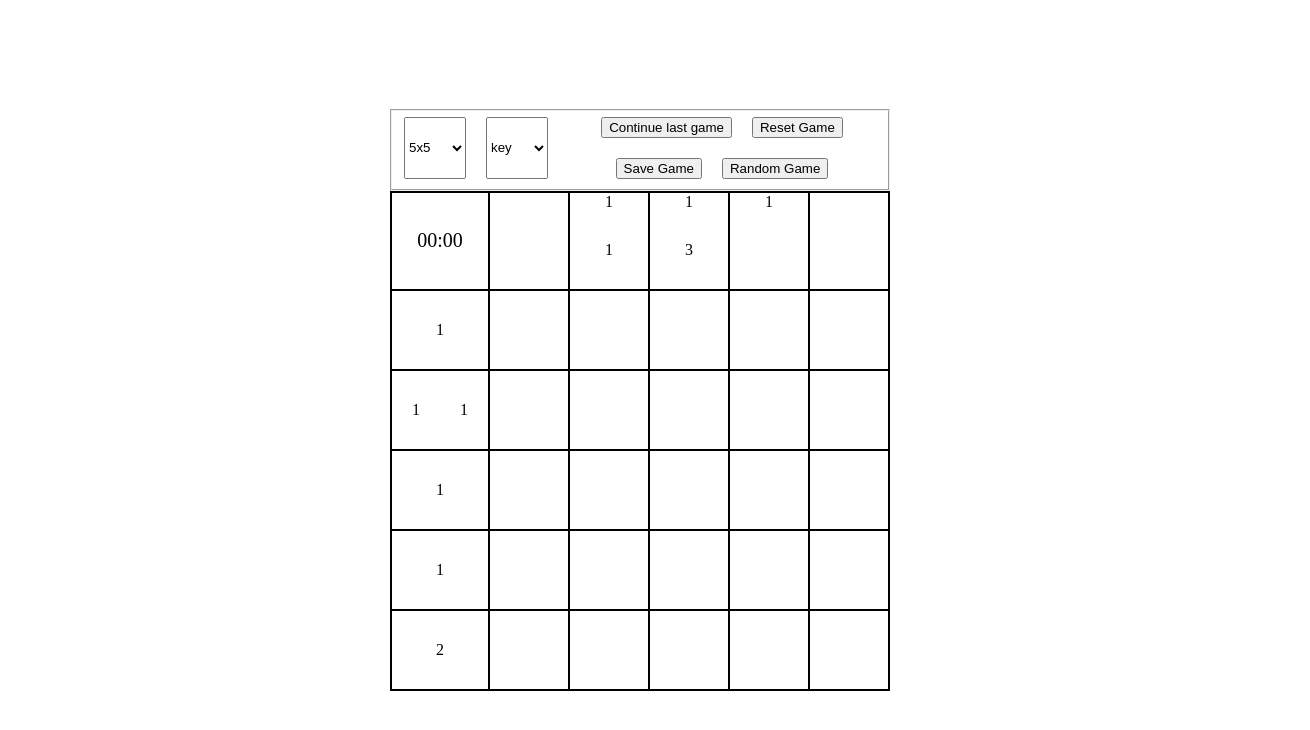
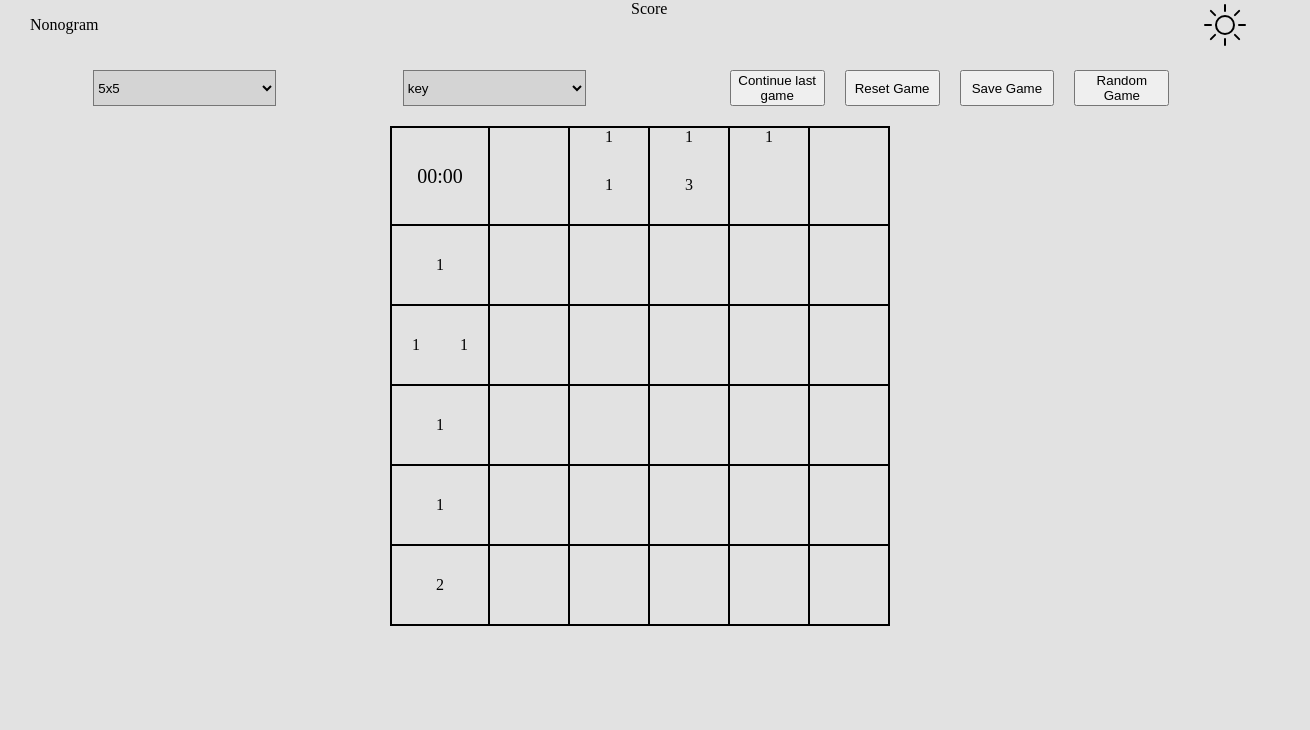
Before and after one commit to Roisler/nonograms, a website with bundled scripts: page nonograms/index.html in a window 1280 px wide. Shown: the whole page, 1310 px wide, since content can reach past the window. Built offline with nearby package versions, Linux system fonts and the light colour scheme.

Commit message:
feat: add header element

```diff
--- a/nonograms/app.js
+++ b/nonograms/app.js
@@ -14,6 +14,27 @@ const currentGame = {
 const body = document.querySelector('body');
 body.classList.add('page');
 
+// Создание header
+const header = document.createElement('header');
+header.classList.add('header');
+
+const headerContent = document.createElement('div');
+headerContent.classList.add('header-content');
+
+const logoElement = document.createElement('p');
+logoElement.classList.add('logo');
+logoElement.textContent = ct.logoText;
+
+const score = document.createElement('div');
+score.classList.add('score');
+score.textContent = ct.scoreText;
+
+const themeSelector = document.createElement('div');
+themeSelector.classList.add('theme', 'light');
+
+headerContent.append(logoElement, score, themeSelector);
+header.append(headerContent);
+
 // Создание основного контейнера с ячейками
 const container = document.createElement('div');
 container.classList.add('container');
@@ -24,7 +45,7 @@ timerElement.classList.add('timer');
 timerElement.textContent = ct.initialTimerCount;
 
 // Создание контейнера и вариантов кроссворда
-const optionsWrapper = document.createElement('fieldset');
+const optionsWrapper = document.createElement('div');
 optionsWrapper.classList.add('options-wrapper');
 
 const optionsComplexity = document.createElement('select');
@@ -136,8 +157,16 @@ randomGameButton.addEventListener('click', (e) => {
 buttonContainer.append(loadButton, resetButton, saveButton, randomGameButton);
 optionsWrapper.append(buttonContainer);
 
+const modal = document.createElement('div');
+modal.classList.add('modal');
+const modalContent = document.createElement('div');
+modalContent.classList.add('modal-content');
+modal.append(modalContent);
+
+header.append(optionsWrapper);
 body.prepend(container);
-body.prepend(optionsWrapper);
+body.prepend(header);
+body.append(modal);
 
 startGame(currentGame, optionsComplexity.value, optionsCrossword.value, timerElement, container);
 
--- a/nonograms/assets/js/constants.js
+++ b/nonograms/assets/js/constants.js
@@ -12,3 +12,6 @@ export const loadGameText = 'Continue last game';
 export const saveGameText = 'Save Game';
 export const resetGameText = 'Reset Game';
 export const randomGameText = 'Random Game';
+
+export const logoText = 'Nonogram';
+export const scoreText = 'Score';
--- a/nonograms/assets/js/functions.js
+++ b/nonograms/assets/js/functions.js
@@ -1,5 +1,4 @@
 import { tableKey } from './constants.js';
-import hints from './hints.js';
 import { getTime } from './timer.js';
 
 // Генерирование подсказок
@@ -87,8 +86,6 @@ const getRandom = (arr, previous) => {
   return { difficult, level };
 };
 
-getRandom(hints);
-
 export {
   generateArrHints, initialMatrix, isEqual, fillCells, setWinTable, getRandom,
 };
--- a/nonograms/style.css
+++ b/nonograms/style.css
@@ -1,11 +1,11 @@
 :root {
   --border-color: #000;
+  --background-light: rgba(202, 202, 202, 0.541);
   --background-white: rgb(255, 255, 255);
   --background-transparent: rgba(255, 255, 255, 0);
 }
 
 body {
-  padding: 0;
   margin: 0;
 }
 
@@ -18,23 +18,54 @@ body {
   flex-direction: column;
   width: 100vw;
   height: 100vh;
-  align-items: center;
-  justify-content: center;
+  gap: 20px;
+
+  padding: 0 30px 30px 30px;
+
+  background-color: var(--background-light);
+}
+
+.header {
+  width: 100%;
+  display: flex;
+  flex-direction: column;
+  gap: 20px;
+}
+
+.header-content {
+  display: flex;
+  flex-direction: row;
+  justify-content: space-between;
+}
+
+.theme {
+  width: 50px;
+  height: 50px;
+}
+
+.light {
+  background-image: url('./assets/svg/light.svg');
+}
+
+.dark {
+  background-image: url('./assets/svg/dark.svg');
 }
 
 .container {
   display: flex;
   width: 500px;
-  height: 500px;
+  height: auto;
+  aspect-ratio: 1 / 1;
+  flex-wrap: wrap;
 
-  flex-wrap: wrap;
+  align-self: center;
+  justify-self: center;
 }
 
 .timer {
   display: flex;
   width: 20%;
   height: 20%;
-  background-color: var(--background-white);
 
   justify-content: center;
   align-items: center;
@@ -46,14 +77,16 @@ body {
 }
 
 .options-wrapper {
-  width: 500px;
+  width: 100%;
   display: flex;
   flex-direction: row;
-  gap: 20px;
+
+  justify-content: space-around;
 }
 
 .options {
-  width: 20%;
+  width: 15%;
+  background-color: var(--background-light);
 }
 
 .buttons {
@@ -63,6 +96,10 @@ body {
   gap: 20px;
 
   justify-content: center;
+}
+
+.button {
+  width: 20%;
 }
 
 .col,
@@ -77,8 +114,6 @@ body {
   grid-template-rows: 1fr;
   width: 80%;
   height: 20%;
-
-  background-color: var(--background-white);
 }
 
 .cols-5 {
@@ -102,8 +137,6 @@ body {
   grid-template-columns: 1fr;
   width: 20%;
   height: 80%;
-
-  background-color: var(--background-white);
 }
 
 .rows-5 {
@@ -163,6 +196,24 @@ body {
   border-left: 2px solid var(--border-color);
 }
 
+.modal {
+  position: absolute;
+  opacity: 0;
+  display: flex;
+  justify-content: center;
+  align-items: center;
+  width: 100%;
+  height: 100%;
+  z-index: -1;
+  background-color: #aaaaaa75;
+}
+
+.modal-content {
+
+  width: 100px;
+  height: 100px;
+}
+
 .hint {
   width: 100%;
   text-align: center;
```
Also changed, not shown: nonograms/assets/svg/dark.svg (added), nonograms/assets/svg/light.svg (added).
